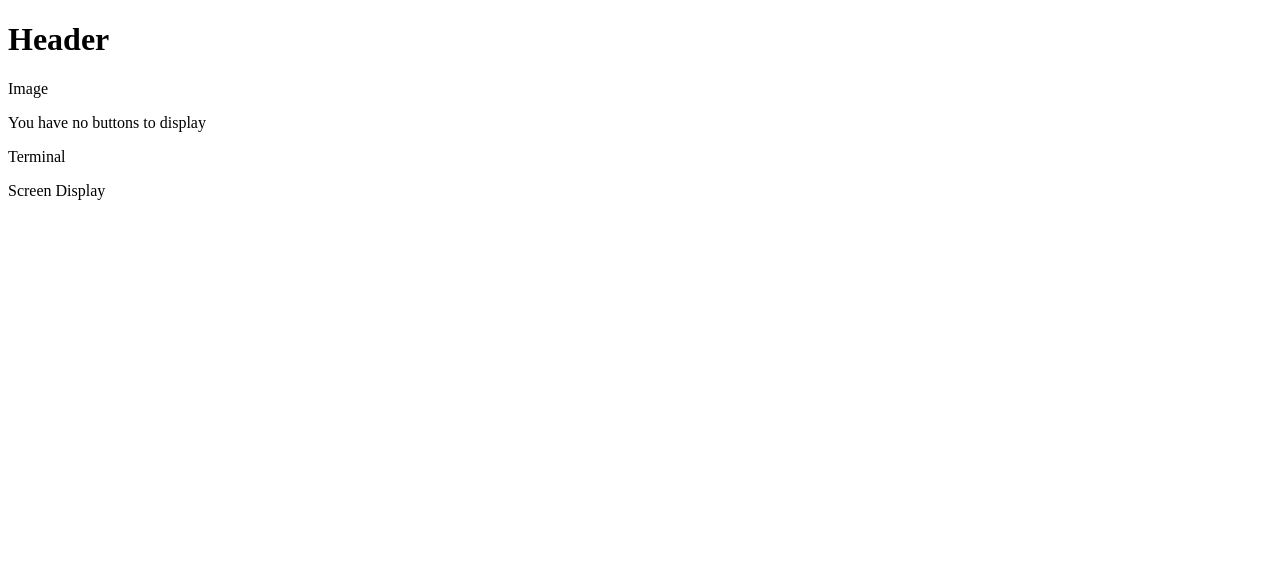
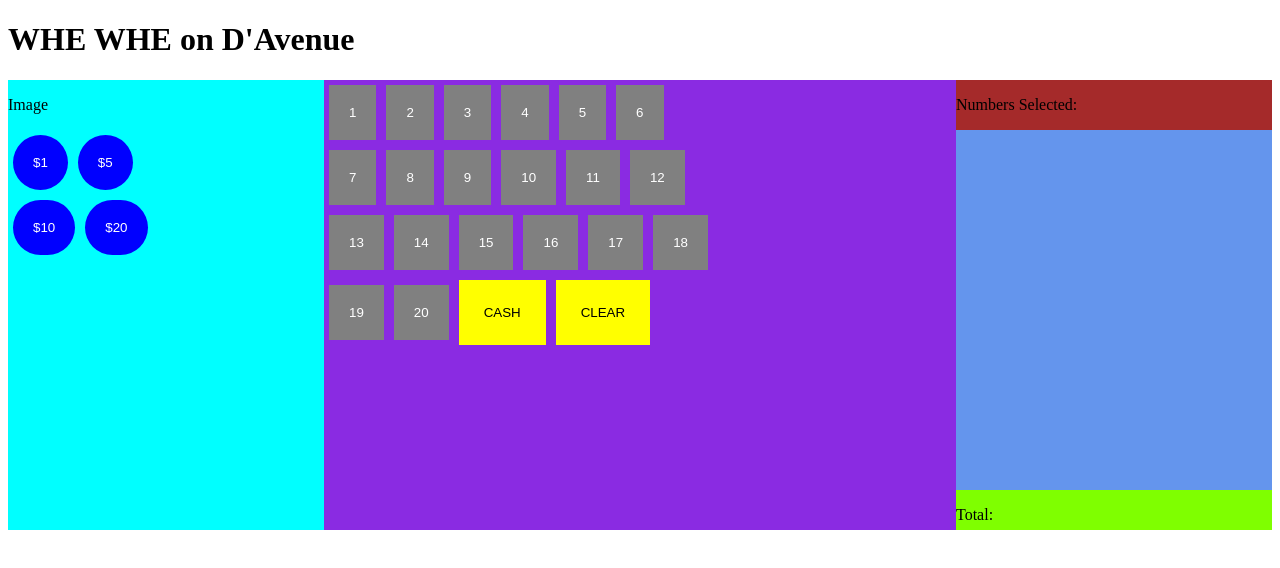
Before and after one commit to marescanog/JCSystem, a React (Create React App) app: page / in a window 1280 px wide. Shown: the top 568 px of the page. Built offline with nearby package versions, Linux system fonts and the light colour scheme.

Commit message:
added layout

```diff
--- a/src/App.css
+++ b/src/App.css
@@ -0,0 +1,19 @@
+.left_section{
+    flex: 1;
+    background-color: aqua;
+}
+
+.center_section{
+    flex: 2;
+    background-color: blueviolet;
+}
+
+.right_section{
+    flex: 1;
+    background-color: brown;
+}
+
+.main_section{
+    display: flex;
+    flex-direction: row;
+}
--- a/src/App.js
+++ b/src/App.js
@@ -1,25 +1,118 @@
-import React from 'react';
+import React, {useState, useEffect} from 'react';
 import './App.css';
 import Header from './components/Header';
-import CashButtonGroup from './components/CashButtonGroup';
+import ButtonDisplay from './components/ButtonDisplay';
+import DisplayTotal from './components/DisplayTotal';
 const App = () => {
+
+  const cashButtons = [
+    {
+      id:"CB1",
+      rowStyle:"default__rowStyle",
+      buttonData:     [
+        {text:"$1", value:1, funcX:()=>{}, style:"cashButton", id:"CBC1", },
+        {text:"$5", value:5, funcX:()=>{}, style:"cashButton" , id:"CBC2",},
+      ]
+    },
+    {
+      id:"CB2",
+      rowStyle:"default__rowStyle",
+      buttonData:     [
+        {text:"$10", value:10, funcX:()=>{}, style:"cashButton", id:"CBC3", },
+        {text:"$20", value:20, funcX:()=>{}, style:"cashButton" , id:"CBC4",},
+      ]
+    }
+  ];
+
+  const  terminalButtonsInit = [
+    {
+      id:"TB1",
+      rowStyle:"default__rowStyle",
+      buttonData: [
+        {text:"1", value:1, funcX:()=>{addNum(1, 0, 0)}, style:"terminalNumberButton" , id:"TBC1",},
+        {text:"2", value:2, funcX:()=>{}, style:"terminalNumberButton", id:"TBC2", },
+        {text:"3", value:3, funcX:()=>{}, style:"terminalNumberButton", id:"TBC3", },
+        {text:"4", value:4, funcX:()=>{}, style:"terminalNumberButton", id:"TBC4", },
+        {text:"5", value:5, funcX:()=>{}, style:"terminalNumberButton", id:"TBC5", },
+        {text:"6", value:6, funcX:()=>{}, style:"terminalNumberButton", id:"TBC6", },
+      ]
+    },
+    {
+      id:"TB2",
+      rowStyle:"default__rowStyle",
+      buttonData:         [
+        {text:"7", value:1, funcX:()=>{}, style:"terminalNumberButton", id:"TBC7", },
+        {text:"8", value:5, funcX:()=>{}, style:"terminalNumberButton", id:"TBC8", },
+        {text:"9", value:1, funcX:()=>{}, style:"terminalNumberButton", id:"TBC9", },
+        {text:"10", value:5, funcX:()=>{}, style:"terminalNumberButton", id:"TBC10", },
+        {text:"11", value:1, funcX:()=>{}, style:"terminalNumberButton", id:"TBC11", },
+        {text:"12", value:5, funcX:()=>{}, style:"terminalNumberButton", id:"TBC12", },
+      ]
+    },
+    {
+      id:"TB3",
+      rowStyle:"default__rowStyle",
+      buttonData:         [
+        {text:"13", value:1, funcX:()=>{}, style:"terminalNumberButton", id:"TBC13", },
+        {text:"14", value:5, funcX:()=>{}, style:"terminalNumberButton", id:"TBC14", },
+        {text:"15", value:1, funcX:()=>{}, style:"terminalNumberButton", id:"TBC15", },
+        {text:"16", value:5, funcX:()=>{}, style:"terminalNumberButton", id:"TBC16", },
+        {text:"17", value:1, funcX:()=>{}, style:"terminalNumberButton", id:"TBC17", },
+        {text:"18", value:5, funcX:()=>{}, style:"terminalNumberButton", id:"TBC18", },
+      ]
+    },
+    {
+      id:"TB4",
+      rowStyle:"default__rowStyle",
+      buttonData:         [
+        {text:"19", value:1, funcX:()=>{}, style:"terminalNumberButton", id:"TBC19", },
+        {text:"20", value:5, funcX:()=>{}, style:"terminalNumberButton", id:"TBC20", },
+        {text:"CASH", value:0, funcX:()=>{}, style:"terminalTextButton", id:"TBC21", },
+        {text:"CLEAR", value:0, funcX:()=>{ setSelectedNums([]); setTerminalButtons(terminalButtonsInit); }, style:"terminalTextButton", id:"TBC22", },
+      ]
+    },
+  ];
+
+  const [selectedNums, setSelectedNums] = useState([]);
+  const [terminalButtons, setTerminalButtons] = useState(terminalButtonsInit);
+
+  const addNum = (num, row, col)=>{
+    // Check if number has already been added
+alert(    JSON.stringify(selectedNums.findIndex(arrNum=>{console.log(arrNum == num); return arrNum == num})))
+
+    if(selectedNums.findIndex(arrNum=>{return arrNum == num}) < 0){
+      // Check if there are 5 numbers
+      if(selectedNums.length < 5){
+        setSelectedNums([...selectedNums, num]);
+        terminalButtons[0].buttonData[0].style = "default"
+      } else {
+        alert("You have the maximum amount of numbers picked.");
+      }
+    } else {
+      // Toggle if it has already been added
+      alert("here");
+      setSelectedNums([...(selectedNums.filter(arrNum => arrNum != num))]);
+      terminalButtons[0].buttonData[0].style = "terminalNumberButton";
+    }
+  }
+
   return (
     <div>
-      <Header />
-      <div>
-        <div>
+      <Header title={"WHE WHE on D'Avenue"}/>
+      <main className="main_section">
+        <div className="left_section">
           <div>
             <p>Image</p>
           </div>
-          <CashButtonGroup/>
+          <ButtonDisplay buttonList={cashButtons}  containerStyle={"default__containerStyle"}/>
         </div>
-        <div>
-          <p>Terminal</p>
+        <div className="center_section">
+          <ButtonDisplay buttonList={terminalButtons} containerStyle={"default__containerStyle"}/>
         </div>
-        <div>
-          <p>Screen Display</p>
+        <div className="right_section">
+          <DisplayTotal numbersList={selectedNums}/>
         </div>
-      </div>
+      </main>
     </div>
   )
 }
--- /dev/null
+++ b/src/components/ButtonDisplay.css
@@ -0,0 +1,48 @@
+.default {
+    background-color:"#FFFF"
+}
+
+.default__rowStyle {
+    display: flex;
+    flex-direction: row;
+}
+
+.default__containerStyle {
+    display: flex;
+    flex-direction: column;
+}
+
+.cashButton {
+    background-color: blue;
+    border-radius: 50;
+    text-decoration: none;
+    display: inline-block;
+    border: none;
+    padding: 20px;
+    border-radius: 30px;
+    color: white;
+    margin: 5px;
+    cursor: pointer;
+}
+
+.terminalNumberButton {
+    background-color: gray;
+    text-decoration: none;
+    display: inline-block;
+    border: none;
+    padding: 20px;
+    color: white;
+    margin: 5px;
+    cursor: pointer;
+}
+
+.terminalTextButton {
+    background-color: yellow;
+    text-decoration: none;
+    display: inline-block;
+    border: none;
+    padding: 25px;
+    color: black;
+    margin: 5px;
+    cursor: pointer;
+}
--- /dev/null
+++ b/src/components/ButtonDisplay.js
@@ -0,0 +1,34 @@
+import React from 'react';
+import './ButtonDisplay.css';
+
+const ButtonDisplay = ({buttonList}) => {
+    // This component is responsible for arraging the buttons on the screen
+    // buttonList is a 2D array
+
+    // Check if passed prop is valid
+    const buttonArrayList = buttonList && Array.isArray(buttonList) ? buttonList : [];
+
+    return (
+        <div>
+          {
+            buttonArrayList.length != 0 ?
+            buttonArrayList.map( (col) => {
+              const buttonDataArray = col?.buttonData && Array.isArray(col?.buttonData) ? col?.buttonData : []
+              return (
+                <div key={col?.id}>
+                  {
+                    buttonDataArray && buttonDataArray.map(button=>{
+                      return (<button key={button?.id} onClick={button?.funcX} type="button" className={button?.style}>{button?.text}</button>)
+                    })
+                  }
+                </div>
+              )
+            })
+            :
+            <p>You have no buttons to display</p>
+          }
+        </div>
+    )
+}
+
+export default ButtonDisplay
--- a/src/components/CashButton.js
+++ /dev/null
@@ -1,9 +0,0 @@
-import React from 'react'
-
-const CashButton = props => {
-  return (
-    <button onClick={()=>{alert(props?.value??"No Value Assigned")}}>$ {props?.text??"0"}</button>
-  )
-}
-
-export default CashButton
--- a/src/components/CashButtonGroup.js
+++ /dev/null
@@ -1,18 +0,0 @@
-import React from 'react'
-import CashButton from './CashButton'
-
-const CashButtonGroup = props => {
-  return (
-    <div>
-      {
-        (props?.buttonList && Array.isArray(props?.buttonList)) &&
-        props?.buttonList?.length != 0 ?
-            props?.buttonList?.buttonList.map(el => <CashButton value={el?.value}  text={el?.text}/>)
-        :
-        <p>You have no buttons to display</p>
-      }
-    </div>
-  )
-}
-
-export default CashButtonGroup
--- /dev/null
+++ b/src/components/DisplayTotal.css
@@ -0,0 +1,11 @@
+.main_screen{
+    flex: 1;
+    background-color: chartreuse;
+    height: 50vh;
+    justify-content: space-between;
+}
+
+.numList_screen  {
+    min-height: 90%;
+    background-color: cornflowerblue;
+}
--- /dev/null
+++ b/src/components/DisplayTotal.js
@@ -0,0 +1,24 @@
+import React from 'react';
+import './DisplayTotal.css';
+
+const DisplayTotal = props => {
+  return (
+    <div>
+      <p>Numbers Selected:</p>
+      <div className={"main_screen"}>
+        <div className={"numList_screen"}>
+            {
+                props?.numbersList && props.numbersList.map(number=>{
+                    return (
+                        <p>Mark: {number}</p>
+                    )
+                })
+            }
+        </div>
+        <p>Total: </p>
+      </div>
+    </div>
+  )
+}
+
+export default DisplayTotal
```
Also changed, not shown: src/components/LotButton.js (deleted, +0 -11 lines).
